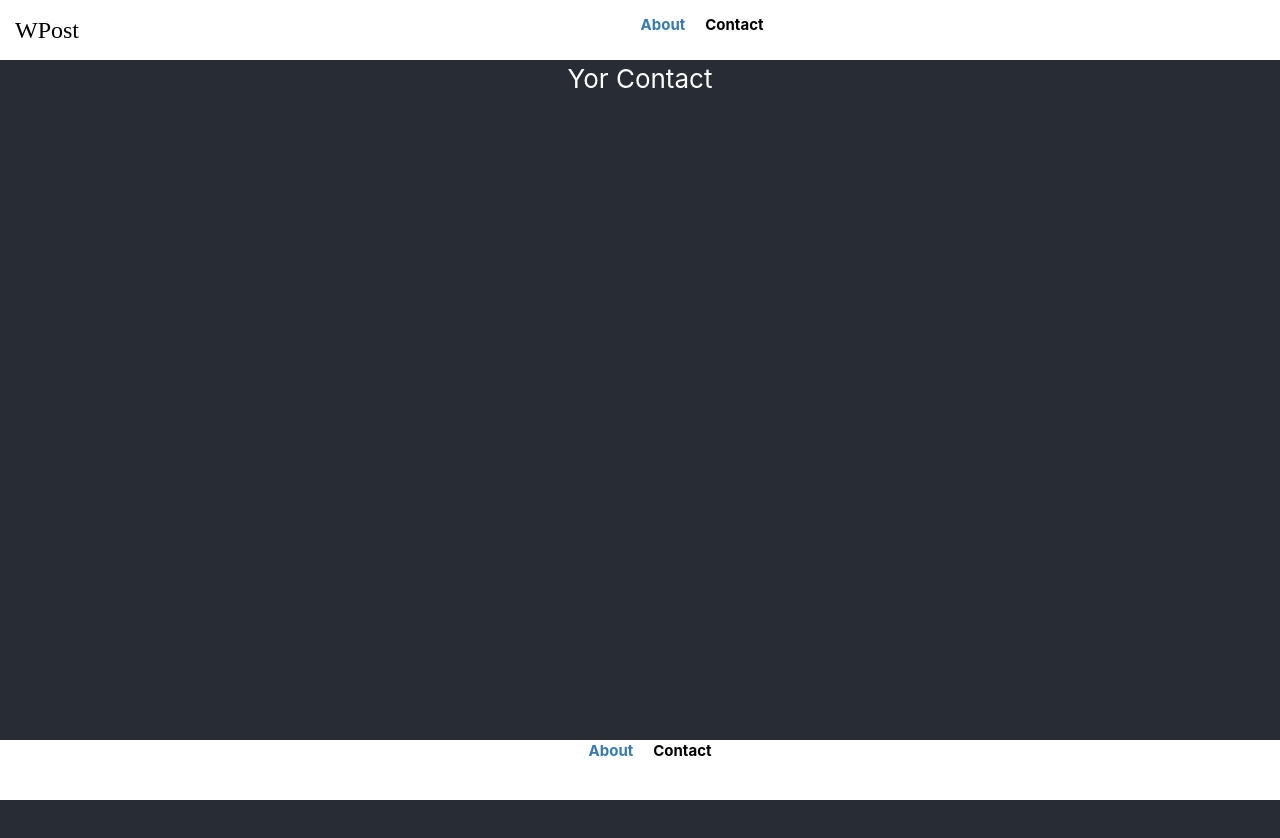
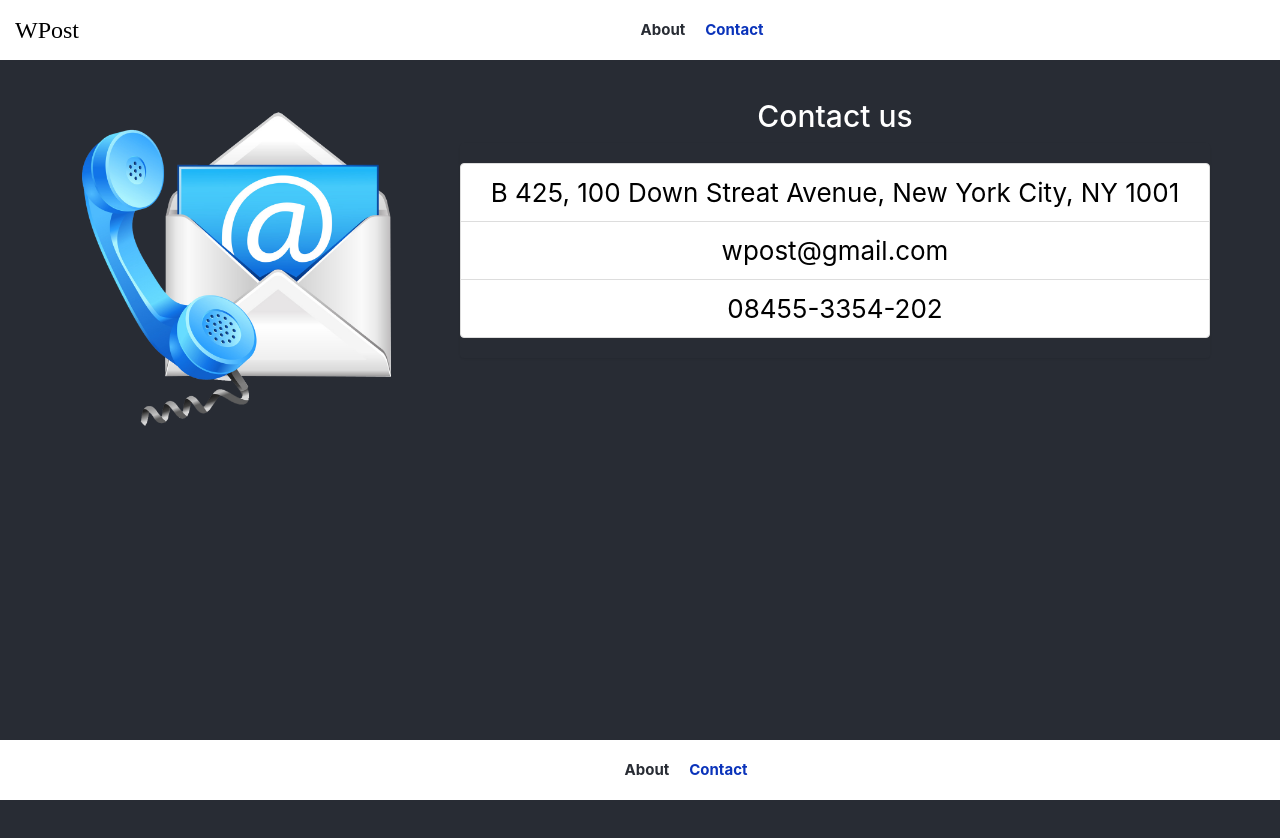
Before and after one commit to Nuta88/react-test, a React app in the folder web/: page /contact in a window 1280 px wide. Built offline with nearby package versions, Linux system fonts and the light colour scheme; no server answers.

Commit message:
Add Contact, About components

```diff
--- a/web/src/actions/index.js
+++ b/web/src/actions/index.js
@@ -24,7 +24,6 @@ export const getPost = (id) => dispatch => {
             currentPost =  {...currentPost, comments: res.data};
             service.getUserBy(post.data.userId).then(res=>{
                 currentPost = {...currentPost, name: res.data.name};
-                console.log(currentPost);
                 dispatch(receivePost(currentPost));
             });
         });
--- a/web/src/components/About/About.js
+++ b/web/src/components/About/About.js
@@ -1,15 +1,32 @@
 import React, { Component } from 'react';
-import logo from '../../assets/logo.svg';
+import PaperPost from '../../assets/img/paper-post.png';
 import '../App/App.scss'
+import Grid from 'react-bootstrap/lib/Grid';
+import Row from 'react-bootstrap/lib/Row';
+import Col from 'react-bootstrap/lib/Col';
+import Image  from 'react-bootstrap/lib/Image';
 
 class About extends Component {
     render() {
         return (
-            <nav className="">
-               fhi nhdfhg void dfgn dgn di super
-                dfgj idf gidj iojiofhj
-                dfg hdfh giuhdfuig
-            </nav>
+            <Grid>
+                <Row className="indent">
+                    <Col lg={4}
+                         xs={12}>
+                        <Image src={PaperPost} responsive />
+                    </Col>
+                    <Col lg={8}
+                         xs={12}>
+                        <div>
+                            WPost.com is the most popular posting site in the world. It started off as a job search
+                            engine that would crawl the web and index every job ever published along with offer no-cost
+                            job postings. Now Indeed has become an extremely popular job board. Indeed has a huge resume
+                            database, and claims over 180 million unique visitors per month and is available in 50
+                            countries and 28 languages.
+                        </div>
+                    </Col>
+                </Row>
+            </Grid>
         );
     }
 }
--- a/web/src/components/App/App.scss
+++ b/web/src/components/App/App.scss
@@ -16,17 +16,8 @@
   color: white;
 }
 
-.App-link {
-  color: #61dafb;
-}
-
-@keyframes App-logo-spin {
-  from {
-    transform: rotate(0deg);
-  }
-  to {
-    transform: rotate(360deg);
-  }
+.App-font {
+  color: black;
 }
 
 .pointer {
@@ -37,6 +28,10 @@
   padding: 2rem 0;
 }
 
+.mb {
+  margin-bottom: 6rem;
+}
+
 .row-flex {
   display: flex;
   flex-flow: row wrap;
--- a/web/src/components/Contact/Contact.js
+++ b/web/src/components/Contact/Contact.js
@@ -1,13 +1,35 @@
 import React, { Component } from 'react';
-import logo from '../../assets/logo.svg';
-import '../App/App.scss'
+import '../App/App.scss';
+import ContactImg from '../../assets/img/contact.png';
+import Grid from 'react-bootstrap/lib/Grid';
+import Row from 'react-bootstrap/lib/Row';
+import Col from 'react-bootstrap/lib/Col';
+import Image  from 'react-bootstrap/lib/Image';
+import ListGroup  from 'react-bootstrap/lib/ListGroup';
+import ListGroupItem  from 'react-bootstrap/lib/ListGroupItem';
 
 class Contact extends Component {
     render() {
         return (
-            <nav className="">
-Yor Contact
-            </nav>
+            <Grid>
+                <Row className="indent mb">
+                    <Col lg={4}
+                         xs={12}>
+                        <Image src={ContactImg} responsive />
+                    </Col>
+                    <Col lg={8}
+                         xs={12}>
+                        <h2>
+                            Contact us
+                        </h2>
+                        <ListGroup className="App-font indent">
+                            <ListGroupItem>B 425, 100 Down Streat Avenue, New York City, NY 1001</ListGroupItem>
+                            <ListGroupItem>wpost@gmail.com</ListGroupItem>
+                            <ListGroupItem>08455-3354-202</ListGroupItem>
+                        </ListGroup>
+                    </Col>
+                </Row>
+            </Grid>
         );
     }
 }
--- a/web/src/components/Footer/Footer.js
+++ b/web/src/components/Footer/Footer.js
@@ -11,13 +11,13 @@ class Footer extends Component {
                     <NavLink to="/about"
                              activeStyle={{
                                  textDecoration: 'none',
-                                 color: 'black'
+                                 color: '#0a33ba'
                              }}
                              className="footer--nav-item pointer">About</NavLink>
                     <NavLink to="/contact"
                              activeStyle={{
                                  textDecoration: 'none',
-                                 color: 'black'
+                                 color: '#0a33ba'
                              }}
                              className="footer--nav-item pointer">Contact</NavLink>
                 </ul>
--- a/web/src/components/Footer/Footer.scss
+++ b/web/src/components/Footer/Footer.scss
@@ -8,14 +8,25 @@
   &--nav {
     flex-grow: 1;
     align-items: center;
+    align-self: center;
+    margin: 0;
+    padding-left: 112px;
+    @media screen and (max-width: 800px) {
+      padding-left: 0;
+    }
     &-item {
       display: inline-block;
       margin-right: 2rem;
       list-style-type: none;
       font-size: 15px;
       font-weight: bold;
+      color: #282c34;
       &:hover {
-        color: red;
+        color: #0a1f57;
+        text-decoration: none;
+        text-shadow: 0px 4px 3px rgba(0,0,0,0.4),
+        0px 8px 13px rgba(0,0,0,0.1),
+        0px 18px 23px rgba(0,0,0,0.1);
       }
     }
   }
--- a/web/src/components/Header/Header.js
+++ b/web/src/components/Header/Header.js
@@ -18,13 +18,13 @@ class Header extends Component {
                     <NavLink to="/about"
                              activeStyle={{
                                  textDecoration: 'none',
-                                 color: 'black'
+                                 color: '#0a33ba'
                              }}
                              className="header--collapse-item pointer">About</NavLink>
                     <NavLink to="/contact"
                              activeStyle={{
                                  textDecoration: 'none',
-                                 color: 'black'
+                                 color: '#0a33ba'
                              }}
                              className="header--collapse-item pointer">Contact</NavLink>
                 </ul>
--- a/web/src/components/Header/Header.scss
+++ b/web/src/components/Header/Header.scss
@@ -12,14 +12,21 @@
   &--collapse {
     flex-grow: 1;
     align-items: center;
+    align-self: center;
+    margin-bottom: 0;
     &-item {
       display: inline-block;
       margin-right: 2rem;
       list-style-type: none;
       font-size: 15px;
       font-weight: bold;
+      color: #282c34;
       &:hover {
-        color: red;
+        color: #0a1f57;
+        text-decoration: none;
+        text-shadow: 0px 4px 3px rgba(0,0,0,0.4),
+        0px 8px 13px rgba(0,0,0,0.1),
+        0px 18px 23px rgba(0,0,0,0.1);
       }
     }
   }
--- a/web/src/components/Home/Home.scss
+++ b/web/src/components/Home/Home.scss
@@ -2,7 +2,7 @@
   height: 100%;
   cursor: pointer;
   opacity: 1;
-  transition: all 1s ease-out 0.5s;
+  transition: all 1s ease-out .3s;
   background: #f5f5f5;
   &-content {
     font-size: 1.1rem;
```
Also changed, not shown: web/src/assets/img/contact.png (added), web/src/assets/img/paper-post.png (added).
